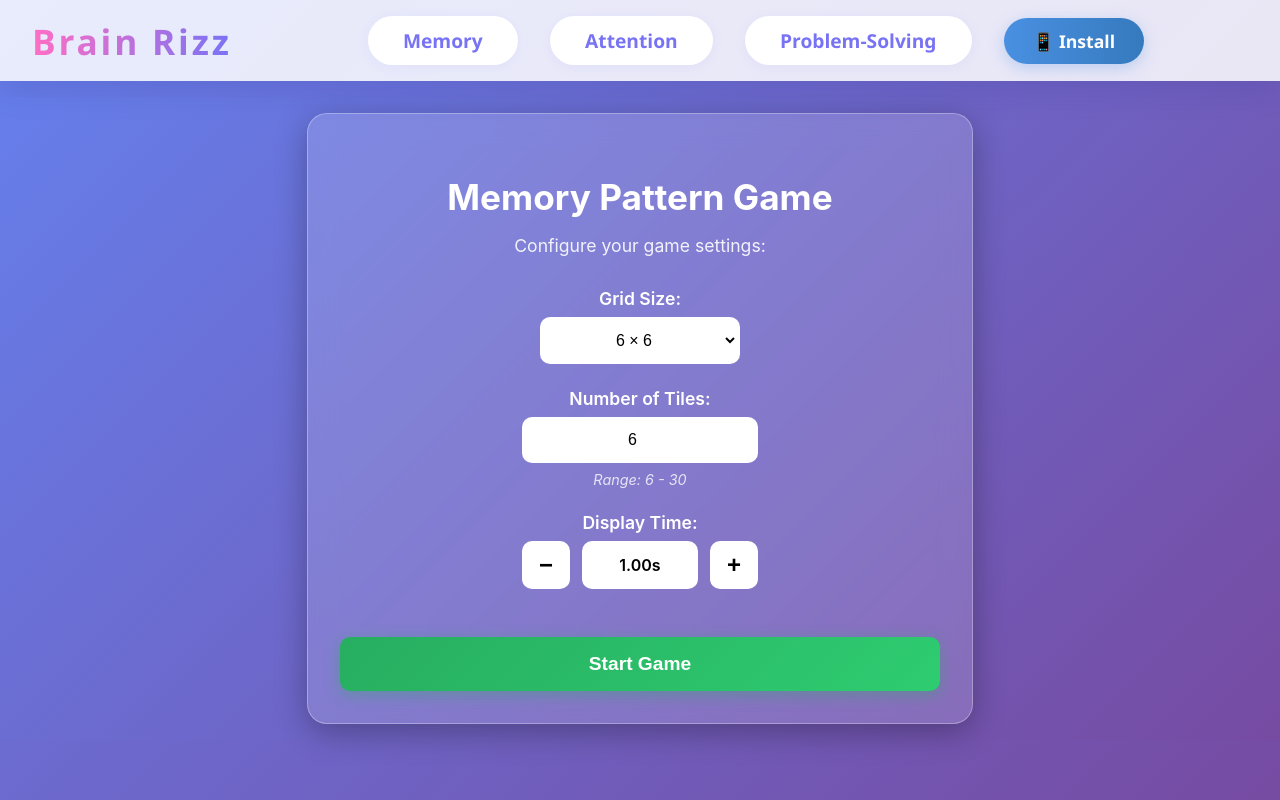
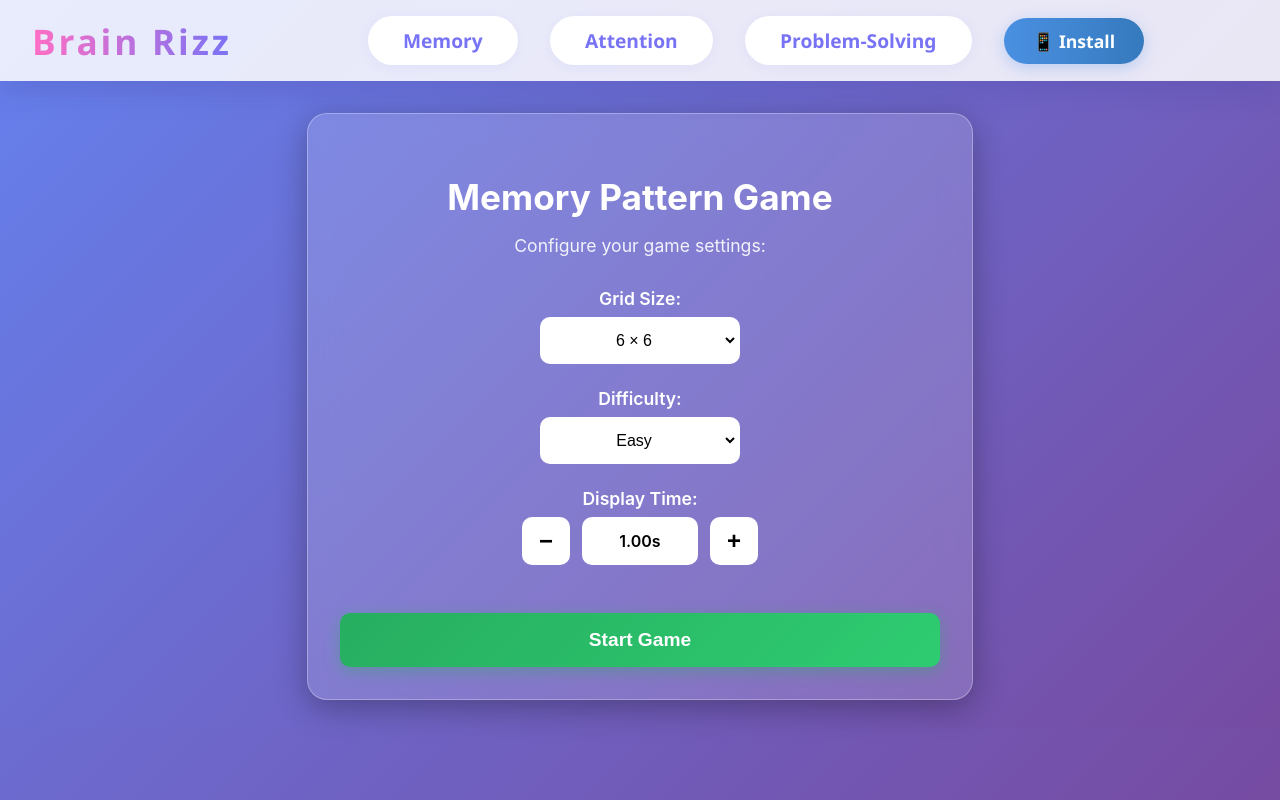
Before and after one commit to MrDanPotter/brain-rizz, a React (Create React App) app: page / in a window 1280 px wide. Built offline with nearby package versions, Linux system fonts and the light colour scheme.

Commit message:
minor tweaks

```diff
--- a/src/pages/attention/AttentionPage.tsx
+++ b/src/pages/attention/AttentionPage.tsx
@@ -56,7 +56,7 @@ const AttentionPage: React.FC = () => {
               <li>Game duration: 60 seconds</li>
             </ul>
 
-            <div className="accessibility-options">
+            {/* <div className="accessibility-options">
               <label className="checkbox-label">
                 <input
                   type="checkbox"
@@ -65,7 +65,7 @@ const AttentionPage: React.FC = () => {
                 />
                 Color-blind mode (use shapes instead of colors)
               </label>
-            </div>
+            </div> */}
 
             <button className="start-btn" onClick={startGame}>
               Begin
--- a/src/pages/memory/MemoryPage.tsx
+++ b/src/pages/memory/MemoryPage.tsx
@@ -4,7 +4,7 @@ import '../../styles/common.css';
 
 interface GameConfig {
   gridSize: number;
-  tileCount: number;
+  difficulty: 'easy' | 'medium' | 'hard';
   stimulusTime: number;
   sessionRounds: number;
   inactivityTimeout: number;
@@ -27,7 +27,7 @@ interface GameState {
 const MemoryPage: React.FC = () => {
   const [config, setConfig] = useState<GameConfig>({
     gridSize: 6,
-    tileCount: 6, // Minimum for 6x6 grid
+    difficulty: 'easy',
     stimulusTime: 1000, // 1 second in milliseconds
     sessionRounds: 5,
     inactivityTimeout: 15000
@@ -51,6 +51,24 @@ const MemoryPage: React.FC = () => {
   const stimulusTimerRef = useRef<number | null>(null);
   const feedbackTimerRef = useRef<number | null>(null);
 
+  // Calculate tile count based on difficulty and grid size
+  const getTileCountForDifficulty = useCallback((gridSize: number, difficulty: 'easy' | 'medium' | 'hard') => {
+    const min = gridSize; // N
+    const max = gridSize * (gridSize - 1); // N*(N-1)
+    const hardMax = gridSize * (gridSize - 2); // N*(N-2)
+
+    switch (difficulty) {
+      case 'easy':
+        return min;
+      case 'hard':
+        return hardMax;
+      case 'medium':
+        return Math.floor((min + hardMax) / 2);
+      default:
+        return min;
+    }
+  }, []);
+
   // Calculate valid tile count range based on grid size
   const getTileCountRange = useCallback((gridSize: number) => {
     const min = gridSize;
@@ -58,15 +76,13 @@ const MemoryPage: React.FC = () => {
     return { min, max };
   }, []);
 
-  // Update tile count when grid size changes to ensure it's within valid range
+  // Update grid size
   const handleGridSizeChange = useCallback((newGridSize: number) => {
-    const { min, max } = getTileCountRange(newGridSize);
     setConfig(prev => ({
       ...prev,
-      gridSize: newGridSize,
-      tileCount: Math.min(Math.max(prev.tileCount, min), max)
+      gridSize: newGridSize
     }));
-  }, [getTileCountRange]);
+  }, []);
 
   // Handle display time increments/decrements
   const handleDisplayTimeChange = useCallback((increment: boolean) => {
@@ -237,7 +253,8 @@ const MemoryPage: React.FC = () => {
 
   // Start a new round
   const startRound = useCallback(() => {
-    const highlightedTiles = generatePattern(config.gridSize, config.tileCount);
+    const tileCount = getTileCountForDifficulty(config.gridSize, config.difficulty);
+    const highlightedTiles = generatePattern(config.gridSize, tileCount);
 
     setGameState(prev => ({
       ...prev,
@@ -258,7 +275,7 @@ const MemoryPage: React.FC = () => {
       }));
       startInactivityTimer();
     }, config.stimulusTime);
-  }, [config.gridSize, config.tileCount, config.stimulusTime, generatePattern, startInactivityTimer]);
+  }, [config.gridSize, config.difficulty, config.stimulusTime, generatePattern, startInactivityTimer, getTileCountForDifficulty]);
 
   // Start new session
   const startSession = useCallback(() => {
@@ -301,17 +318,6 @@ const MemoryPage: React.FC = () => {
       if (feedbackTimerRef.current) window.clearTimeout(feedbackTimerRef.current);
     };
   }, []);
-
-  // Ensure tile count is within valid range on mount
-  useEffect(() => {
-    const { min, max } = getTileCountRange(config.gridSize);
-    if (config.tileCount < min || config.tileCount > max) {
-      setConfig(prev => ({
-        ...prev,
-        tileCount: Math.min(Math.max(prev.tileCount, min), max)
-      }));
-    }
-  }, [config.gridSize, config.tileCount, getTileCountRange]);
 
   // Add keyboard event listener
   useEffect(() => {
@@ -386,27 +392,19 @@ const MemoryPage: React.FC = () => {
             </div>
 
             <div className="config-group">
-              <label htmlFor="tileCount">Number of Tiles:</label>
-              <div className="tile-count-container">
-                <input
-                  id="tileCount"
-                  type="number"
-                  min={getTileCountRange(config.gridSize).min}
-                  max={getTileCountRange(config.gridSize).max}
-                  value={config.tileCount}
-                  onChange={(e) => {
-                    const value = parseInt(e.target.value);
-                    if (!isNaN(value)) {
-                      const { min, max } = getTileCountRange(config.gridSize);
-                      const clampedValue = Math.min(Math.max(value, min), max);
-                      setConfig(prev => ({ ...prev, tileCount: clampedValue }));
-                    }
-                  }}
-                />
-                <div className="tile-count-info">
-                  Range: {getTileCountRange(config.gridSize).min} - {getTileCountRange(config.gridSize).max}
-                </div>
-              </div>
+              <label htmlFor="difficulty">Difficulty:</label>
+              <select
+                id="difficulty"
+                value={config.difficulty}
+                onChange={(e) => setConfig(prev => ({
+                  ...prev,
+                  difficulty: e.target.value as 'easy' | 'medium' | 'hard'
+                }))}
+              >
+                <option value="easy">Easy</option>
+                <option value="medium">Medium</option>
+                <option value="hard">Hard</option>
+              </select>
             </div>
 
             <div className="config-group">
@@ -457,8 +455,8 @@ const MemoryPage: React.FC = () => {
               <span className="stat-value">{gameState.currentRound}</span>
             </div>
             <div className="stat">
-              <span className="stat-label">Highest Tile Count:</span>
-              <span className="stat-value">{config.tileCount}</span>
+              <span className="stat-label">Difficulty:</span>
+              <span className="stat-value">{config.difficulty}</span>
             </div>
           </div>
 
@@ -483,7 +481,7 @@ const MemoryPage: React.FC = () => {
 
         {gameState.phase === 'recall' && (
           <button className="submit-btn" onClick={submitRound}>
-            Submit ({gameState.selectedTiles.size}/{config.tileCount})
+            Submit ({gameState.selectedTiles.size}/{getTileCountForDifficulty(config.gridSize, config.difficulty)})
           </button>
         )}
       </div>
```
